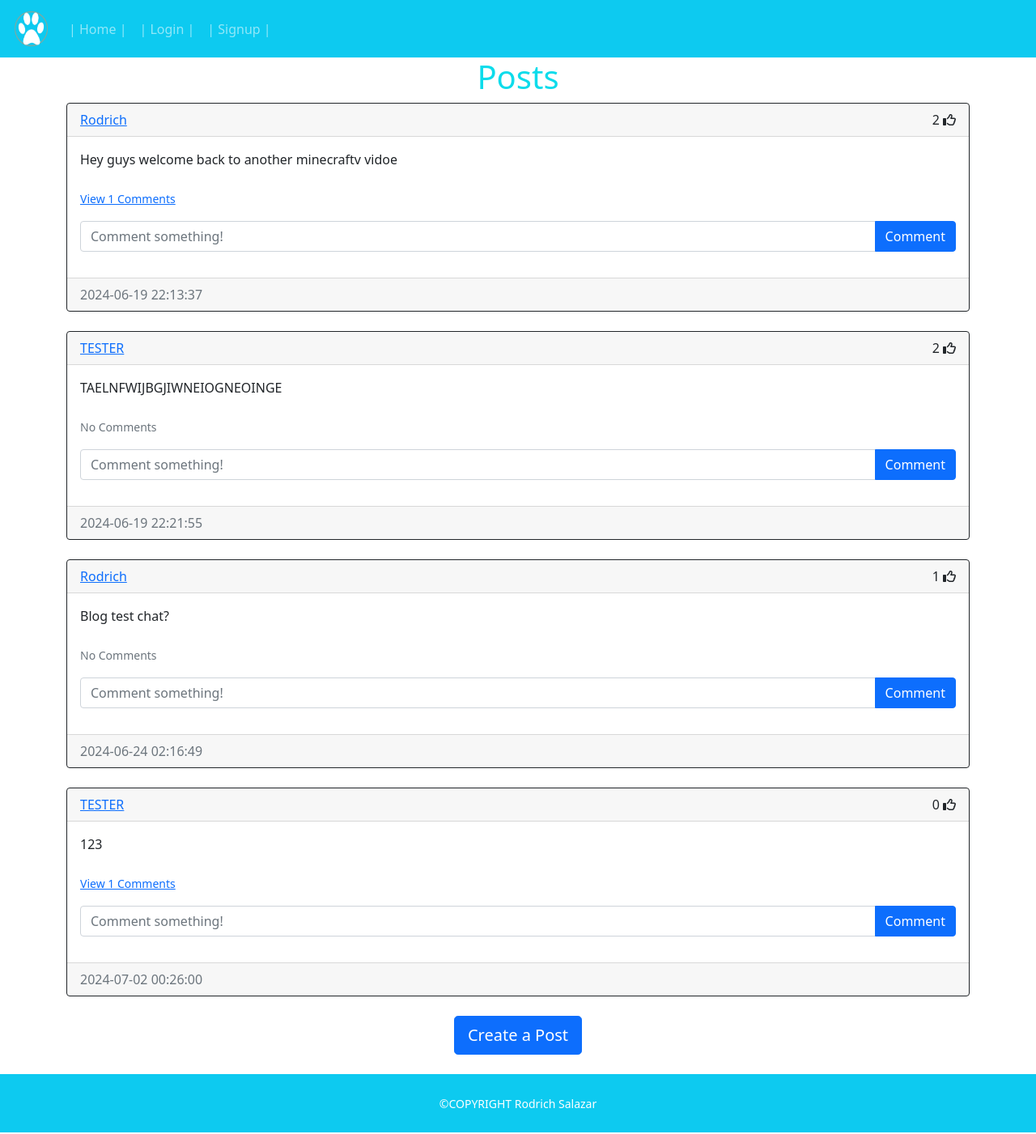
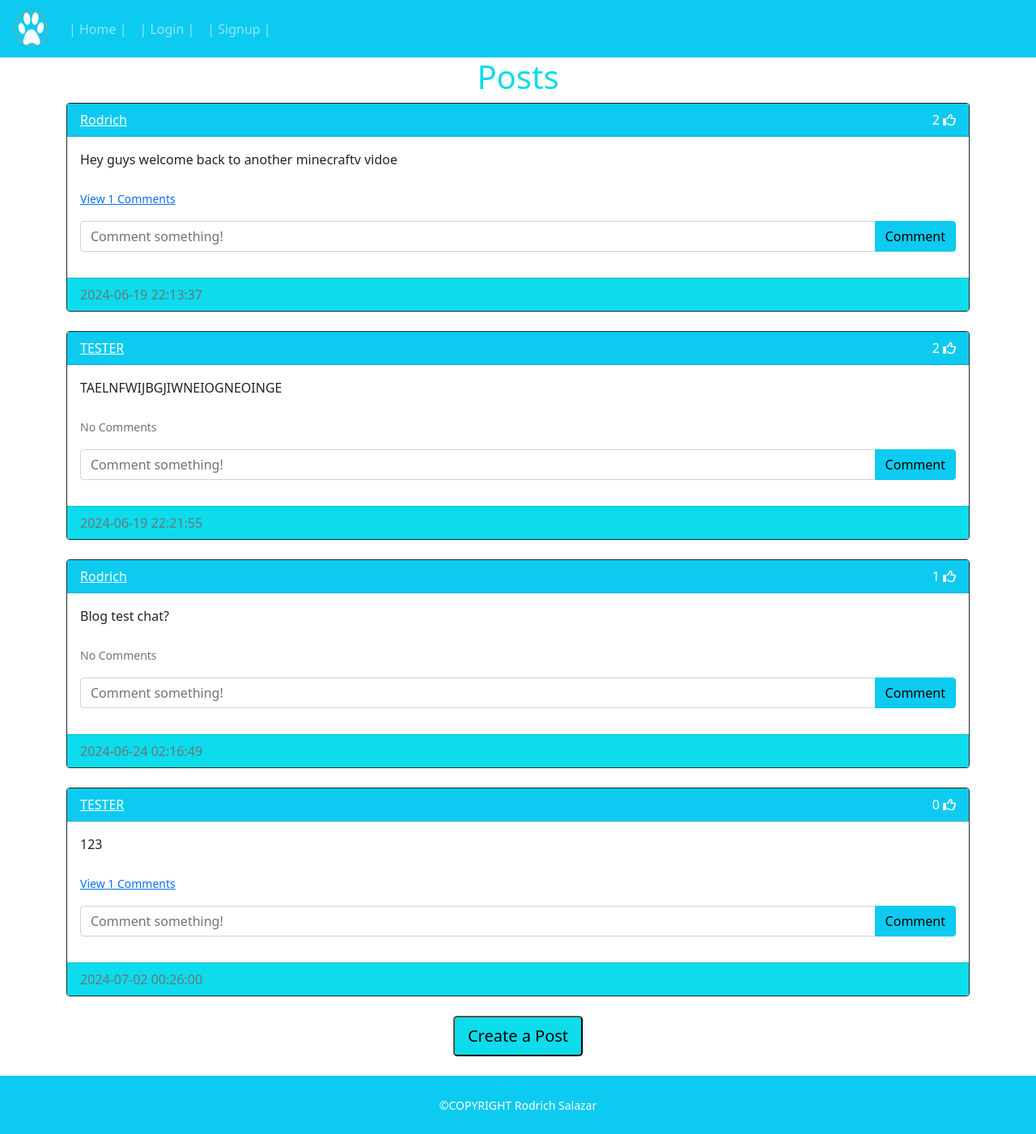
Before and after one commit to RRSALAZAR21163/DigitalAssesmentWebsiteY12, a Flask app: page /blogs in a window 1280 px wide. Shown: the whole page at 81% size. Run offline with Flask 3, Linux system fonts and the light colour scheme; some libraries are stand-ins or nearby versions.

Commit message:
CSS BOOTSTRAP COLOURS LAYOUT
Css
Bootstrap
Layout

```diff
--- a/website/auth.py
+++ b/website/auth.py
@@ -61,4 +61,5 @@ def sign_up():
 @login_required
 def logout():
     logout_user()
+    flash('You have logged out Successfully!', category='success')
     return redirect(url_for('auth.login'))
--- a/website/static/css/styles.css
+++ b/website/static/css/styles.css
@@ -87,3 +87,15 @@ h1{
   width: 100%;
   padding:5px;
 }
+
+.postslink {
+  color: white
+}
+
+.blogfooter {
+  background-color: #0cdceb;
+}
+
+.blogbutton {
+  background-color: #0cdceb;
+}
--- a/website/templates/dashboard.html
+++ b/website/templates/dashboard.html
@@ -3,6 +3,8 @@
 
 {% block content %}
 <div class="container"/>
+
+<br/>
     <h1> This is the Dashboard Page </h1>
     <br/>
         <div class="card border-info">
@@ -16,9 +18,7 @@
             <strong>Name:</strong> {{current_user.username}} <br/>
             <strong>User ID:</strong> {{current_user.id}} <br/>
             <strong>Email:</strong> {{current_user.email}} <br/>
-            <strong>Favourite Dog Breed:</strong> <br/>
-            <strong>Favourite Colour:</strong> <br/>
-            <strong>Dog Owner? - </strong> <br/>
+
         </p>
 
 
--- a/website/templates/home.html
+++ b/website/templates/home.html
@@ -39,10 +39,11 @@
                             <i class="fas fa-circle-user fa-stack-1x fa-inverse"></i>
                         </span></br>
                         <h4 class="my-3 homeheadings">Dogs info</h4>
-                        <p class="text-muted"></br>
+                        <p class="text-muted">
                             The dog is a domesticated descendant of the wolf. Also called the domestic dog, it was domesticated from an
                             extinct population of Pleistocene wolves over 14,000 years ago. The dog was the first species to be domesticated by humans.
                         </p>
+                    </br>
                         </div>
                     </div>
                     <div class="col-md-4">
--- a/website/templates/login.html
+++ b/website/templates/login.html
@@ -18,7 +18,7 @@
         <br/>
 
     <div class="form-group">
-        <label for="password">Password</label>
+    <label for="password">Password</label>
     <input
         type="password"
         class="form-control"
--- a/website/templates/posts.html
+++ b/website/templates/posts.html
@@ -1,4 +1,4 @@
-{% extends "posts_template.html" %}
+{% extends "posts_template.html"%}
 {% block title %}{{username}}'s Posts{% endblock %}
 
 {% block header %} {{username}}'s Posts {% endblock %}
--- a/website/templates/posts_template.html
+++ b/website/templates/posts_template.html
@@ -7,8 +7,8 @@
   <div id="posts">
     {% for post in posts %}
     <div class="card border-dark">
-      <div class="card-header d-flex justify-content-between align-items-center">
-        <a href="/posts/{{post.user.username}}">{{post.user.username}}</a>
+      <div class="card-header text-white bg-info d-flex justify-content-between align-items-center">
+        <a class="postslink" href="/posts/{{post.user.username}}">{{post.user.username}}</a>
         <div>
           <span id="likes-count-{{post.id}}">
             {{ post.likes|length }}</span>
@@ -24,11 +24,12 @@
               id="like-button-{{post.id}}"
               onclick="like({{post.id}})"
             ></i>
-          {% endif %} {% if user.id == post.author %}
+          {% endif %}
+          {% if user.id == post.author %}
           <div class="btn-group">
             <button
               type="button"
-              class="btn btn-sm btn-primary dropdown-toggle"
+              class="btn btn-sm btn-warning dropdown-toggle"
               data-bs-toggle="dropdown"
             ></button>
             <ul class="dropdown-menu">
@@ -61,7 +62,7 @@
                   <div class="btn-group">
                     <button
                       type="button"
-                      class="btn btn-sm btn-primary dropdown-toggle"
+                      class="btn btn-sm btn-warning dropdown-toggle"
                       data-bs-toggle="dropdown"
                     ></button>
                     <ul class="dropdown-menu">
@@ -102,17 +103,17 @@
             class="form-control"
             placeholder="Comment something!"
           />
-          <button type="submit" class="btn btn-primary">Comment</button>
+          <button type="submit" class="btn btn-info">Comment</button>
         </form>
       </div>
-      <div class="card-footer text-muted">{{post.date_created}}</div>
+      <div class="card-footer blogfooter text-muted">{{post.date_created}}</div>
     </div>
     <br/> {% endfor %}
   </div>
   {% block footer %}
   <div align="center">
     <a href="/create-post">
-      <button type="button" class="btn btn-primary btn-lg">
+      <button type="button" class="btn-lg blogbutton">
         Create a Post
       </button>
     </a> </br>
```
Also changed, not shown: website/views.py (+10 -0 lines), instance/database.db.
